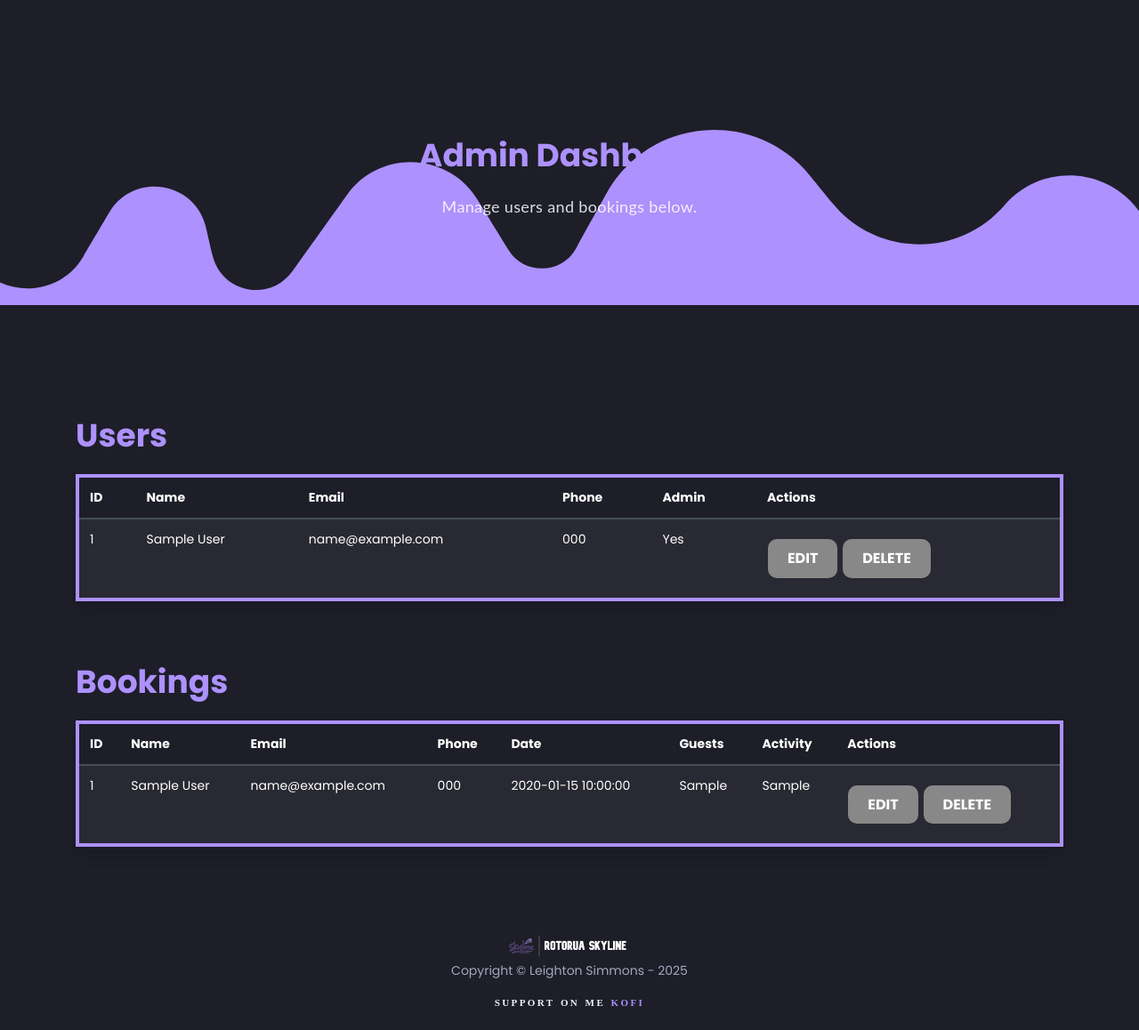
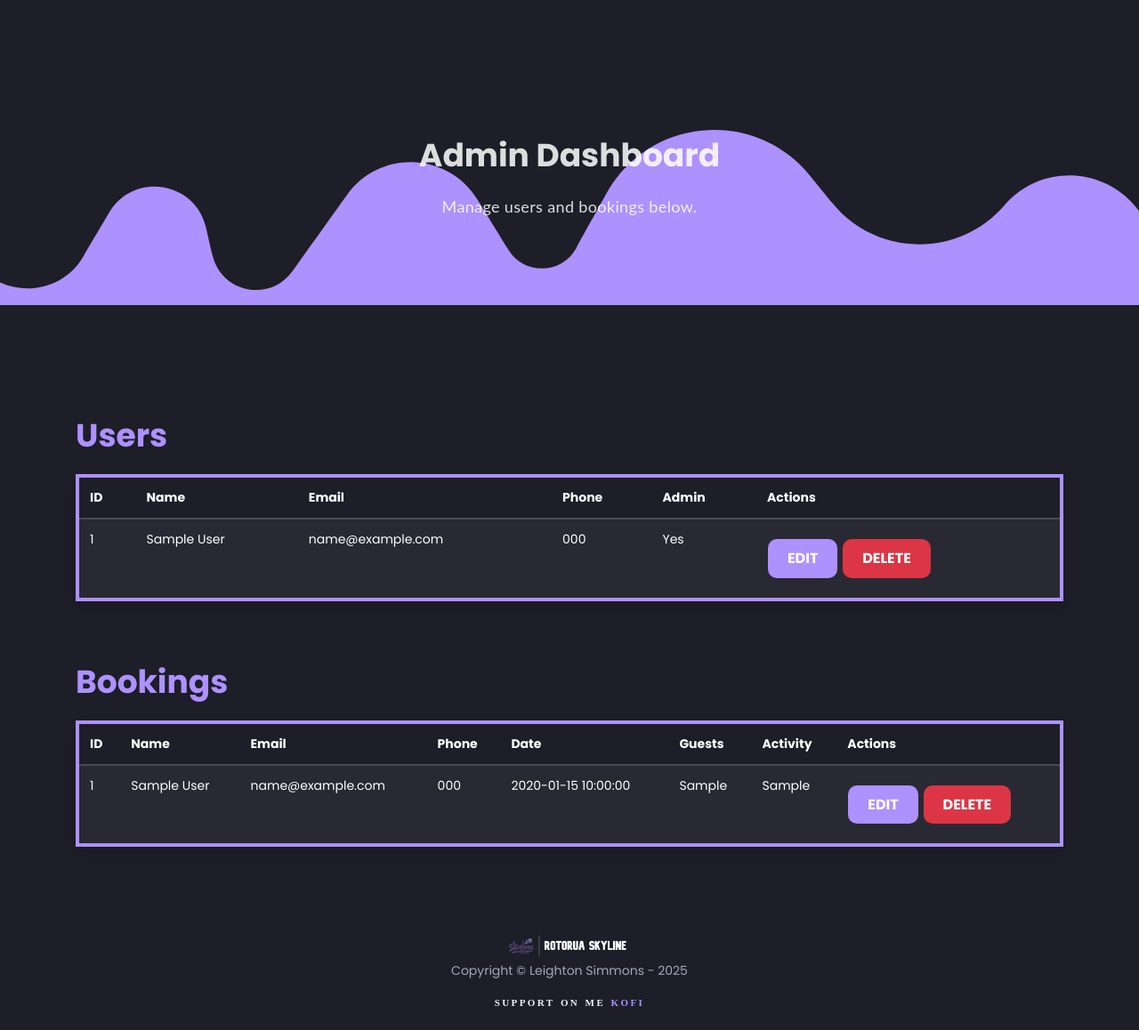
Before and after one commit to leighton075/075.it.com, a PHP site: page /admin.php in a window 1280 px wide. Shown: the part 76-1234 px from the top of the page at 89% size. Run offline with PHP 8.4, Linux system fonts and the light colour scheme; the visitor is signed in with stand-in values (Sample User, id 1); tables that the repository leaves empty or names only in its code hold one stand-in row (values such as "Sample post").

Commit message:
feat: update colors of header text and buttons

```diff
--- a/admin.php
+++ b/admin.php
@@ -60,7 +60,7 @@ $bookings = $mysqli->query("SELECT booking_id, first_name, last_name, email, pho
     </div>
 </nav>
 <div class="heading text-center mb-4" style="padding: 80px 50px !important;">
-    <h1 class="display-5 title" style="color: #AD91FF;">Admin Dashboard</h1>
+    <h1 class="display-5 title" style="color: rgba(255, 255, 255, 0.85);">Admin Dashboard</h1>
     <p class="subtitle">Manage users and bookings below.</p>
 </div>
 <div class="container my-5">
@@ -78,11 +78,11 @@ $bookings = $mysqli->query("SELECT booking_id, first_name, last_name, email, pho
                 <td><?= htmlspecialchars($u['phone']) ?></td>
                 <td><?= $u['is_admin'] ? 'Yes' : 'No' ?></td>
                 <td>
-                    <a href="edit_user.php?id=<?= $u['user_id'] ?>" class="btn btn-sm btn-warning">Edit</a>
+                    <a href="edit_user.php?id=<?= $u['user_id'] ?>" class="btn btn-sm btn-primary" style="background-color:#007bff;border-color:#007bff;">Edit</a>
                     <?php if ($u['user_id'] != 3): ?>
-                        <a href="delete_user.php?id=<?= $u['user_id'] ?>" class="btn btn-sm btn-danger" onclick="return confirm('Delete user?')">Delete</a>
+                        <a href="delete_user.php?id=<?= $u['user_id'] ?>" class="btn btn-sm btn-danger" style="background-color:#dc3545;border-color:#dc3545;" onclick="return confirm('Delete user?')">Delete</a>
                     <?php else: ?>
-                        <span class="btn btn-sm btn-secondary disabled" title="Cannot delete root admin">Delete</span>
+                        <span class="btn btn-sm btn-secondary disabled" style="background-color:#6c757d;border-color:#6c757d;" title="Cannot delete root admin">Delete</span>
                     <?php endif; ?>
                 </td>
             </tr>
@@ -105,8 +105,8 @@ $bookings = $mysqli->query("SELECT booking_id, first_name, last_name, email, pho
                 <td><?= $b['guests'] ?></td>
                 <td><?= htmlspecialchars($b['activity']) ?></td>
                 <td>
-                    <a href="edit_booking.php?id=<?= $b['booking_id'] ?>" class="btn btn-sm btn-warning">Edit</a>
-                    <a href="delete_booking.php?id=<?= $b['booking_id'] ?>" class="btn btn-sm btn-danger" onclick="return confirm('Delete booking?')">Delete</a>
+                    <a href="edit_booking.php?id=<?= $b['booking_id'] ?>" class="btn btn-sm btn-primary" style="background-color:#007bff;border-color:#007bff;">Edit</a>
+                    <a href="delete_booking.php?id=<?= $b['booking_id'] ?>" class="btn btn-sm btn-danger" style="background-color:#dc3545;border-color:#dc3545;" onclick="return confirm('Delete booking?')">Delete</a>
                 </td>
             </tr>
         <?php endwhile; ?>
```
